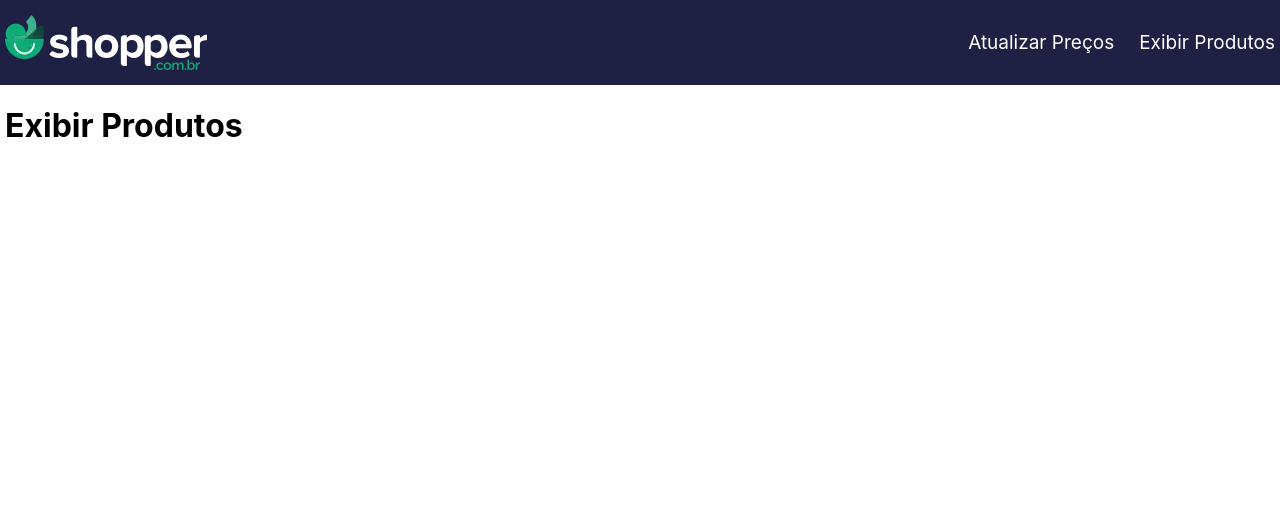
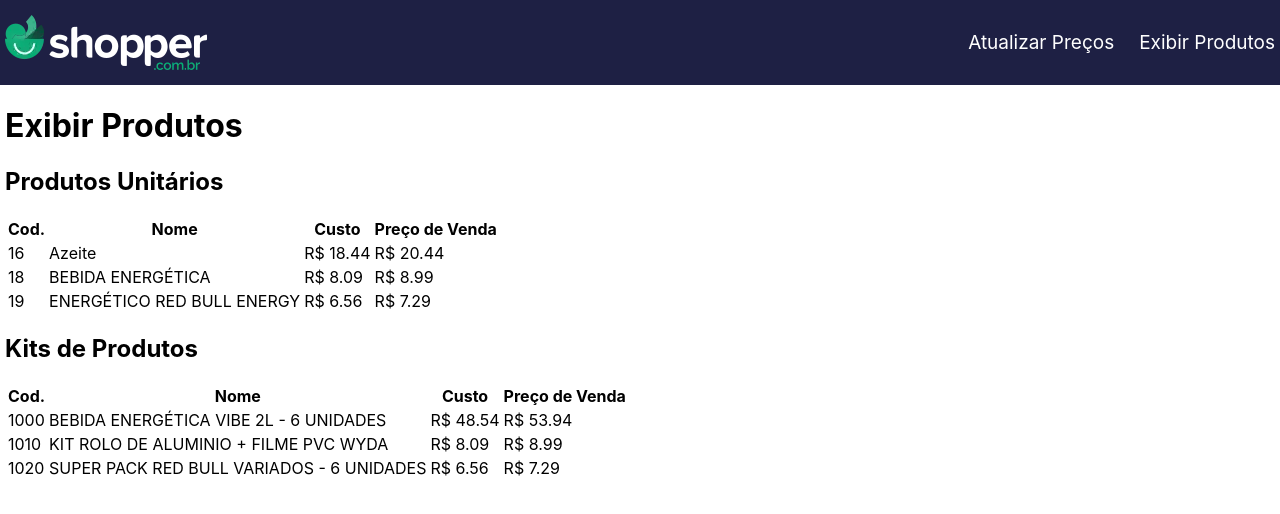
Before and after one commit to kleutons/shopper-frontend, a React (Create React App) app: page /products in a window 1280 px wide. Shown: the top 514 px of the page. Built offline with nearby package versions, Linux system fonts and the light colour scheme.

Commit message:
add: exibir produtos

```diff
--- a/src/Pages/Products/products.tsx
+++ b/src/Pages/Products/products.tsx
@@ -1,10 +1,108 @@
+
+const products = [
+    {
+        code:'16',
+        name: 'Azeite',
+        cost_price: 18.44,
+        sale_price: 20.44
+    },
+    {
+        code:'18',
+        name: 'BEBIDA ENERGÉTICA',
+        cost_price: 8.09,
+        sale_price: 8.99
+    },
+    {
+        code:'19',
+        name: 'ENERGÉTICO  RED BULL ENERGY ',
+        cost_price: 6.56,
+        sale_price: 7.29
+    }
+
+];
+
+const productsKit = [
+    {
+        code:'1000',
+        name: 'BEBIDA ENERGÉTICA VIBE 2L - 6 UNIDADES',
+        cost_price: 48.54,
+        sale_price: 53.94,
+    },
+    {
+        code:'1010',
+        name: 'KIT ROLO DE ALUMINIO + FILME PVC WYDA',
+        cost_price: 8.09,
+        sale_price: 8.99,
+    },
+    {
+        code:'1020',
+        name: 'SUPER PACK RED BULL VARIADOS - 6 UNIDADES',
+        cost_price: 6.56,
+        sale_price: 7.29,
+    }
+
+];
+
 interface ProductsPageProps {
 
 }
+
 export default function ProductsPage(props : ProductsPageProps){
+
     return(
         <>
-         <h1>Exibir Produtos</h1>
+        <h1>Exibir Produtos</h1>
+
+        <h2>Produtos Unitários</h2>
+        <table>
+            <thead>
+                <tr>
+                <th>Cod.</th>
+                <th>Nome</th>
+                <th>Custo</th>
+                <th>Preço de Venda</th>
+                </tr>
+            </thead>
+            <tbody>
+
+                {products?.map((item) => (
+                        <tr key={item.code}>
+                            <td>{item.code}</td>
+                            <td>{item.name}</td>
+                            <td>R$ {item.cost_price}</td>
+                            <td>R$ {item.sale_price}</td>
+                        </tr>
+                        )
+                )}
+
+            </tbody>
+        </table>
+
+        <h2>Kits de Produtos</h2>
+        <table>
+            <thead>
+                <tr>
+                <th>Cod.</th>
+                <th>Nome</th>
+                <th>Custo</th>
+                <th>Preço de Venda</th>
+                </tr>
+            </thead>
+            <tbody>
+
+                {productsKit?.map((item) => (
+                        <tr key={item.code}>
+                            <td>{item.code}</td>
+                            <td>{item.name}</td>
+                            <td>R$ {item.cost_price}</td>
+                            <td>R$ {item.sale_price}</td>
+                        </tr>
+                        )
+                )}
+
+            </tbody>
+        </table>
+
         </>
     )
 }
```
